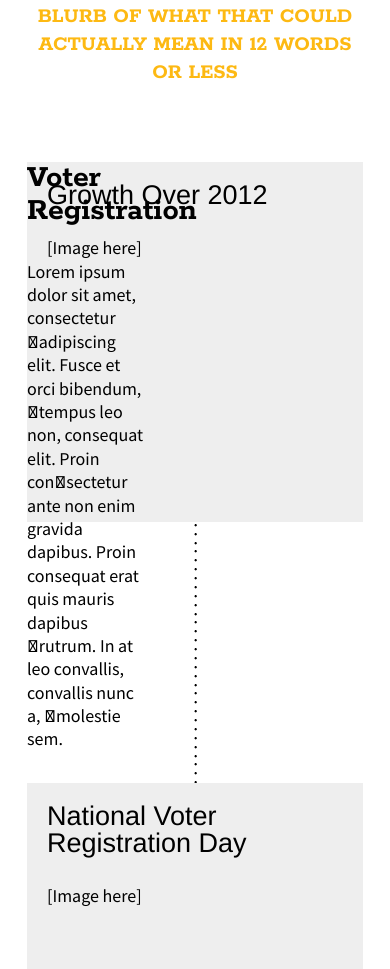
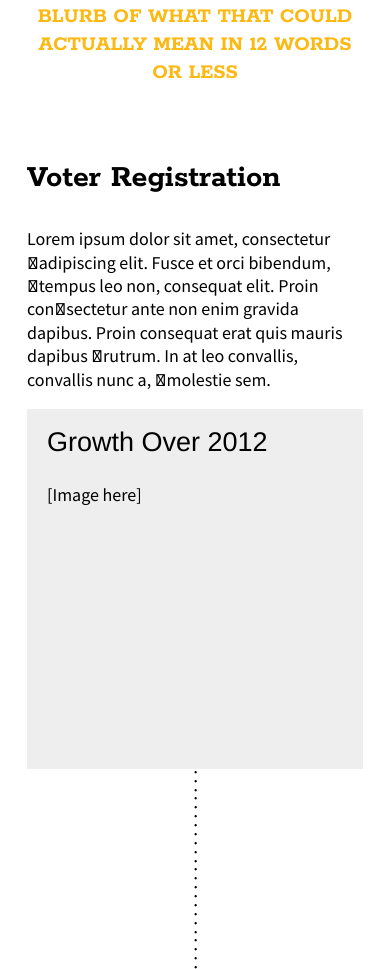
Before and after one commit to theadamparker/BusFed-2014, a plain HTML site: page index.html in a window 390 px wide. Shown: the part 974-1943 px from the top of the page. Drawn offline with nearby package versions, Linux system fonts and the light colour scheme.

Commit message:
added sticky element media query

```diff
--- a/style/style.css
+++ b/style/style.css
@@ -266,6 +266,11 @@ and (max-width : 500px) {
     }
 }
 
+/* Sticky elements only apply to full screen */
+
+@media only screen
+and (min-width : 500px) {
+
   .fixed {
     position: fixed;
     top: 2em;
@@ -279,6 +284,8 @@ and (max-width : 500px) {
   .stick .col-2-3 {
     float: right;
     padding-right: 0;
+  }
+
 }
 
 .module {
```
Lines whose indentation alone changed are shown as unchanged.
